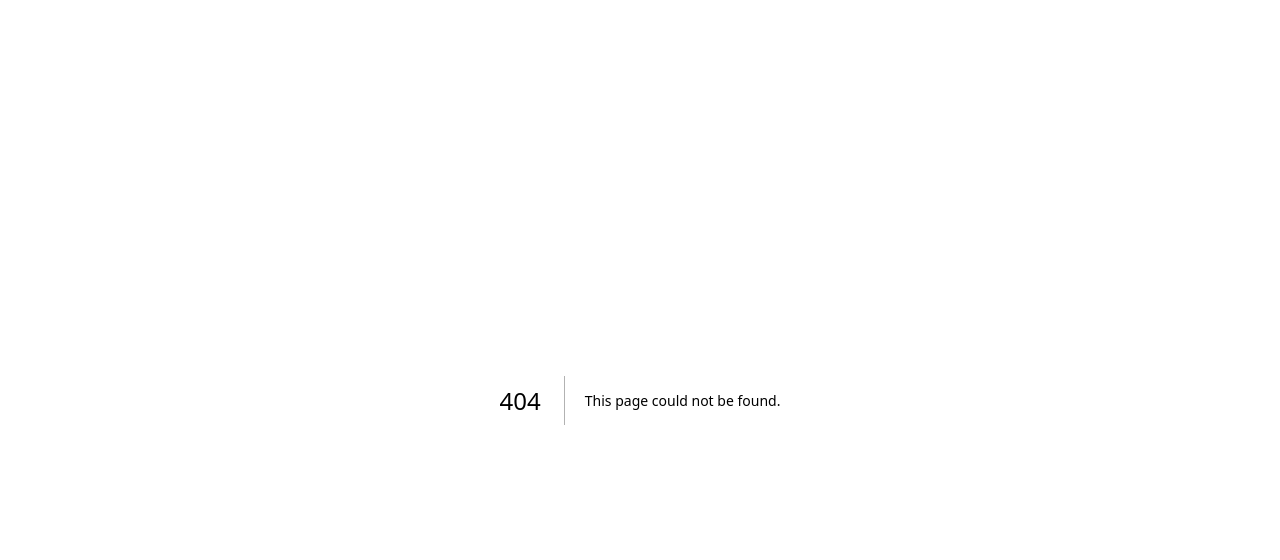
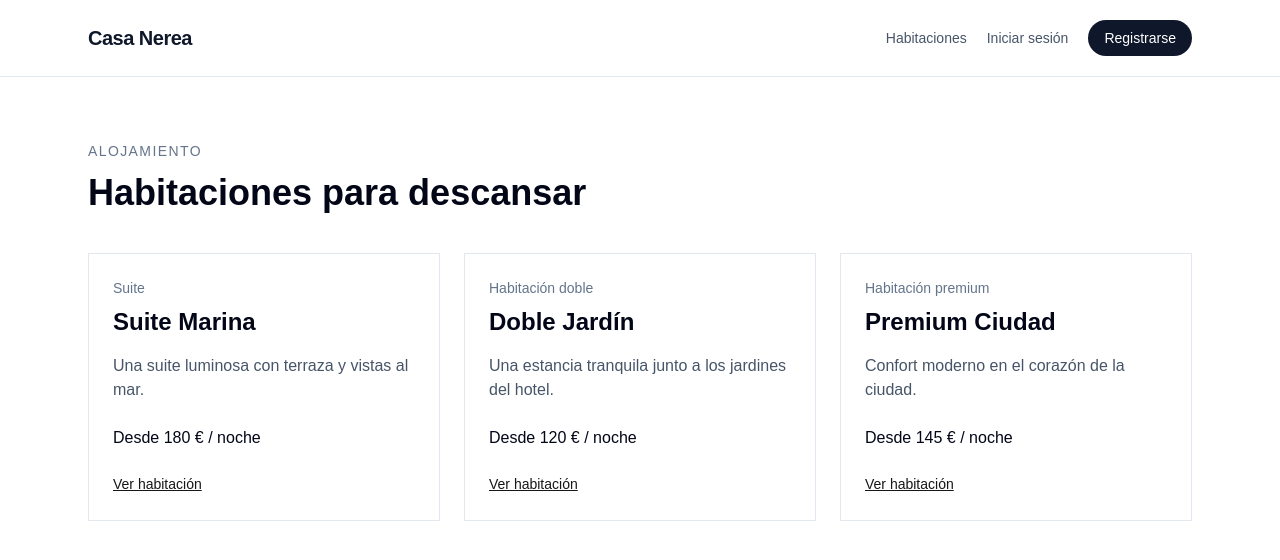
Before and after one commit to JostynC777/gestion-hotelera-app, a Next.js app: page /habitaciones in a window 1280 px wide. Before the commit this address had no page. Shown: the top 560 px of the page. Built offline with nearby package versions, Linux system fonts and the light colour scheme.

Commit message:
feat: estructura de rutas publicas y privadas

```diff
--- /dev/null
+++ b/app/dashboard/layout.tsx
@@ -0,0 +1,17 @@
+import Link from "next/link";
+
+export default function DashboardLayout({ children }: { children: React.ReactNode }) {
+  return (
+    <div className="min-h-screen bg-slate-50 md:flex">
+      <aside className="w-full border-b border-slate-200 bg-white p-6 md:min-h-screen md:w-64 md:border-b-0 md:border-r">
+        <Link className="text-xl font-semibold text-slate-950" href="/dashboard">Panel de administración</Link>
+        <nav className="mt-8 flex gap-4 text-sm text-slate-600 md:flex-col">
+          <Link className="hover:text-slate-950" href="/dashboard">Resumen</Link>
+          <Link className="hover:text-slate-950" href="/dashboard/nuevo">Nueva habitación</Link>
+          <Link className="hover:text-slate-950" href="/habitaciones">Ver sitio público</Link>
+        </nav>
+      </aside>
+      <section className="flex-1 p-6 md:p-10">{children}</section>
+    </div>
+  );
+}
--- /dev/null
+++ b/app/dashboard/nuevo/page.tsx
@@ -0,0 +1,15 @@
+export default function NewRoomPage() {
+  return (
+    <main className="max-w-2xl">
+      <p className="text-sm font-medium uppercase tracking-widest text-slate-500">Administración</p>
+      <h1 className="mt-2 text-4xl font-semibold text-slate-950">Nueva habitación</h1>
+      <form className="mt-8 space-y-5 border border-slate-200 bg-white p-6">
+        <label className="block text-sm font-medium text-slate-700">Nombre<input className="mt-2 w-full rounded-lg border border-slate-300 px-4 py-3" type="text" required /></label>
+        <label className="block text-sm font-medium text-slate-700">Tipo<input className="mt-2 w-full rounded-lg border border-slate-300 px-4 py-3" type="text" required /></label>
+        <label className="block text-sm font-medium text-slate-700">Precio por noche<input className="mt-2 w-full rounded-lg border border-slate-300 px-4 py-3" min="0" type="number" required /></label>
+        <label className="block text-sm font-medium text-slate-700">Descripción<textarea className="mt-2 min-h-28 w-full rounded-lg border border-slate-300 px-4 py-3" required /></label>
+        <button className="rounded-lg bg-slate-900 px-5 py-3 font-medium text-white hover:bg-slate-700" type="submit">Guardar habitación</button>
+      </form>
+    </main>
+  );
+}
--- /dev/null
+++ b/app/dashboard/page.tsx
@@ -0,0 +1,14 @@
+import { rooms } from "@/lib/rooms";
+
+export default function DashboardPage() {
+  return (
+    <main>
+      <p className="text-sm font-medium uppercase tracking-widest text-slate-500">Administración</p>
+      <h1 className="mt-2 text-4xl font-semibold text-slate-950">Resumen del hotel</h1>
+      <div className="mt-8 border border-slate-200 bg-white p-6">
+        <p className="text-sm text-slate-500">Habitaciones publicadas</p>
+        <p className="mt-2 text-4xl font-semibold text-slate-950">{rooms.length}</p>
+      </div>
+    </main>
+  );
+}
--- /dev/null
+++ b/app/habitaciones/[id]/page.tsx
@@ -0,0 +1,24 @@
+import Link from "next/link";
+import { notFound } from "next/navigation";
+import { Navigation } from "@/components/Navigation";
+import { getRoom } from "@/lib/rooms";
+
+export default function RoomDetailPage({ params }: { params: { id: string } }) {
+  const room = getRoom(params.id);
+
+  if (!room) notFound();
+
+  return (
+    <>
+      <Navigation />
+      <main className="mx-auto max-w-3xl px-6 py-16">
+        <Link className="text-sm text-slate-500 underline" href="/habitaciones">Volver a habitaciones</Link>
+        <p className="mt-10 text-sm text-slate-500">{room.type}</p>
+        <h1 className="mt-2 text-5xl font-semibold text-slate-950">{room.name}</h1>
+        <p className="mt-6 text-lg text-slate-600">{room.description}</p>
+        <p className="mt-8 text-xl font-medium text-slate-950">{room.price} € / noche</p>
+        <button className="mt-8 rounded-lg bg-slate-900 px-5 py-3 font-medium text-white hover:bg-slate-700" type="button">Consultar disponibilidad</button>
+      </main>
+    </>
+  );
+}
--- /dev/null
+++ b/app/habitaciones/page.tsx
@@ -0,0 +1,26 @@
+import Link from "next/link";
+import { Navigation } from "@/components/Navigation";
+import { rooms } from "@/lib/rooms";
+
+export default function RoomsPage() {
+  return (
+    <>
+      <Navigation />
+      <main className="mx-auto max-w-6xl px-6 py-16">
+        <p className="text-sm font-medium uppercase tracking-widest text-slate-500">Alojamiento</p>
+        <h1 className="mt-3 text-4xl font-semibold text-slate-950">Habitaciones para descansar</h1>
+        <div className="mt-10 grid gap-6 md:grid-cols-3">
+          {rooms.map((room) => (
+            <article className="border border-slate-200 bg-white p-6" key={room.id}>
+              <p className="text-sm text-slate-500">{room.type}</p>
+              <h2 className="mt-2 text-2xl font-semibold text-slate-950">{room.name}</h2>
+              <p className="mt-4 text-slate-600">{room.description}</p>
+              <p className="mt-6 font-medium text-slate-950">Desde {room.price} € / noche</p>
+              <Link className="mt-6 inline-block text-sm font-medium underline" href={`/habitaciones/${room.id}`}>Ver habitación</Link>
+            </article>
+          ))}
+        </div>
+      </main>
+    </>
+  );
+}
--- /dev/null
+++ b/app/login/page.tsx
@@ -0,0 +1,17 @@
+import Link from "next/link";
+
+export default function LoginPage() {
+  return (
+    <main className="mx-auto flex min-h-screen max-w-md flex-col justify-center px-6">
+      <p className="mb-3 text-sm font-medium text-slate-500">Casa Nerea</p>
+      <h1 className="text-3xl font-semibold text-slate-950">Iniciar sesión</h1>
+      <p className="mt-2 text-slate-600">Accede a tu cuenta para gestionar tus reservas.</p>
+      <form className="mt-8 space-y-5">
+        <label className="block text-sm font-medium text-slate-700">Correo electrónico<input className="mt-2 w-full rounded-lg border border-slate-300 px-4 py-3" type="email" required /></label>
+        <label className="block text-sm font-medium text-slate-700">Contraseña<input className="mt-2 w-full rounded-lg border border-slate-300 px-4 py-3" type="password" required /></label>
+        <button className="w-full rounded-lg bg-slate-900 px-4 py-3 font-medium text-white hover:bg-slate-700" type="submit">Entrar</button>
+      </form>
+      <p className="mt-6 text-sm text-slate-600">¿Aún no tienes cuenta? <Link className="font-medium text-slate-950 underline" href="/register">Regístrate</Link></p>
+    </main>
+  );
+}
--- /dev/null
+++ b/app/register/page.tsx
@@ -0,0 +1,17 @@
+import Link from "next/link";
+
+export default function RegisterPage() {
+  return (
+    <main className="mx-auto flex min-h-screen max-w-md flex-col justify-center px-6">
+      <p className="mb-3 text-sm font-medium text-slate-500">Casa Nerea</p>
+      <h1 className="text-3xl font-semibold text-slate-950">Crear una cuenta</h1>
+      <form className="mt-8 space-y-5">
+        <label className="block text-sm font-medium text-slate-700">Nombre<input className="mt-2 w-full rounded-lg border border-slate-300 px-4 py-3" type="text" required /></label>
+        <label className="block text-sm font-medium text-slate-700">Correo electrónico<input className="mt-2 w-full rounded-lg border border-slate-300 px-4 py-3" type="email" required /></label>
+        <label className="block text-sm font-medium text-slate-700">Contraseña<input className="mt-2 w-full rounded-lg border border-slate-300 px-4 py-3" type="password" required /></label>
+        <button className="w-full rounded-lg bg-slate-900 px-4 py-3 font-medium text-white hover:bg-slate-700" type="submit">Crear cuenta</button>
+      </form>
+      <p className="mt-6 text-sm text-slate-600">¿Ya tienes cuenta? <Link className="font-medium text-slate-950 underline" href="/login">Inicia sesión</Link></p>
+    </main>
+  );
+}
--- /dev/null
+++ b/components/Navigation.tsx
@@ -0,0 +1,18 @@
+import Link from "next/link";
+
+export function Navigation() {
+  return (
+    <header className="border-b border-slate-200 bg-white">
+      <nav className="mx-auto flex max-w-6xl items-center justify-between px-6 py-5">
+        <Link className="text-xl font-semibold tracking-tight text-slate-900" href="/">
+          Casa Nerea
+        </Link>
+        <div className="flex items-center gap-5 text-sm text-slate-600">
+          <Link className="hover:text-slate-950" href="/habitaciones">Habitaciones</Link>
+          <Link className="hover:text-slate-950" href="/login">Iniciar sesión</Link>
+          <Link className="rounded-full bg-slate-900 px-4 py-2 text-white hover:bg-slate-700" href="/register">Registrarse</Link>
+        </div>
+      </nav>
+    </header>
+  );
+}
--- /dev/null
+++ b/lib/rooms.ts
@@ -0,0 +1,35 @@
+export type Room = {
+  id: string;
+  name: string;
+  type: string;
+  price: number;
+  description: string;
+};
+
+export const rooms: Room[] = [
+  {
+    id: "suite-marina",
+    name: "Suite Marina",
+    type: "Suite",
+    price: 180,
+    description: "Una suite luminosa con terraza y vistas al mar.",
+  },
+  {
+    id: "doble-jardin",
+    name: "Doble Jardín",
+    type: "Habitación doble",
+    price: 120,
+    description: "Una estancia tranquila junto a los jardines del hotel.",
+  },
+  {
+    id: "premium-ciudad",
+    name: "Premium Ciudad",
+    type: "Habitación premium",
+    price: 145,
+    description: "Confort moderno en el corazón de la ciudad.",
+  },
+];
+
+export function getRoom(id: string) {
+  return rooms.find((room) => room.id === id);
+}
```
